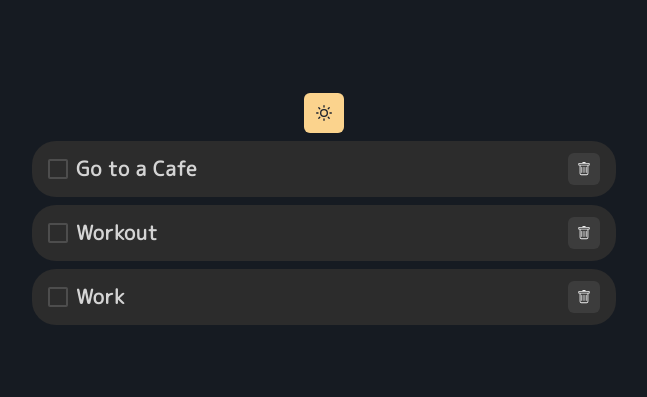
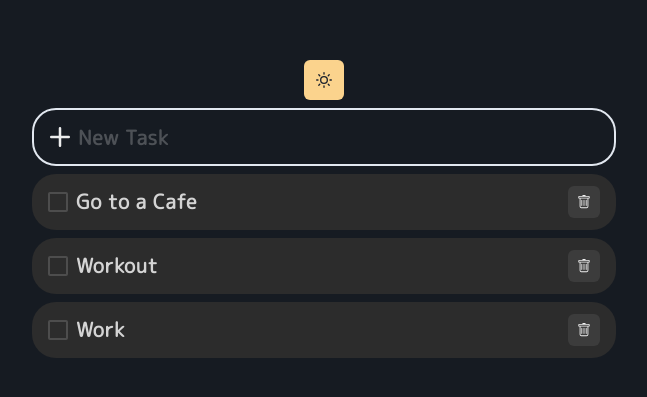
Before and after one commit to Teshell/animated-todo-app, a React (Create React App) app: page / in a window 1280 px wide. Shown: the part 183-580 px from the top of the page, without its empty margins (316-963 px from the left). Built offline with nearby package versions, Linux system fonts and the light colour scheme.

Commit message:
add task feature

```diff
--- a/package.json
+++ b/package.json
@@ -15,6 +15,7 @@
     "@types/react": "^18.0.17",
     "@types/react-dom": "^18.0.0",
     "framer-motion": "^7.2.1",
+    "nanoid": "^4.0.0",
     "react": "^18.2.0",
     "react-dom": "^18.2.0",
     "react-icons": "^4.4.0",
--- a/src/components/animated-task-label.tsx
+++ b/src/components/animated-task-label.tsx
@@ -13,7 +13,7 @@ const textBounceAnimation = {
 };
 
 const strikeThroughAnimation = {
-  openStrikeThrough: { width: "95%", opacity: 0.6 },
+  openStrikeThrough: { width: "100%", opacity: 0.6 },
   closeStrikeThrough: { width: 0 },
 };
 
@@ -29,6 +29,7 @@ const AnimatedTaskLabel = ({ strikeThrough, children, onClick }: Props) => {
       <Text
         cursor={"pointer"}
         title={"Edit this task"}
+        maxW={"96"}
         noOfLines={1}
         color={useColorModeValue("gray.700", "whiteAlpha.800")}
         fontWeight={"bold"}
--- a/src/components/task-item.tsx
+++ b/src/components/task-item.tsx
@@ -2,8 +2,6 @@ import { useCallback, useState } from "react";
 
 import { Icon } from "@chakra-ui/icons";
 import { BsTrash } from "react-icons/bs";
-
-import { AnimatePresence, motion } from "framer-motion";
 
 import {
   Box,
@@ -17,12 +15,12 @@ import {
 import AnimatedTaskLabel from "./animated-task-label";
 
 interface TaskItemProps {
-  id: number;
+  id: string;
   subject: string;
   done: boolean;
-  onSubjectChange: (id: number, newSubject: string) => void;
-  onToggleCheckbox: (id: number) => void;
-  onDeleteItem: (id: number) => void;
+  onSubjectChange: (id: string, newSubject: string) => void;
+  onToggleCheckbox: (id: string) => void;
+  onDeleteItem: (id: string) => void;
 }
 
 const TaskItem = ({
@@ -77,6 +75,7 @@ const TaskItem = ({
               fontSize={"xl"}
               noOfLines={1}
               value={subject}
+              placeholder="Task"
               autoFocus
               blur={done}
               onBlur={() => setIsEditing(false)}
--- a/src/components/task-list.tsx
+++ b/src/components/task-list.tsx
@@ -1,23 +1,27 @@
+import { AddIcon } from "@chakra-ui/icons";
+import { Box, Input, Stack } from "@chakra-ui/react";
 import { motion, AnimatePresence } from "framer-motion";
+
+import { nanoid } from "nanoid";
 
 import { useCallback, useState } from "react";
 import TaskItem from "./task-item";
 
 const initialData = [
   {
-    id: 1,
+    id: nanoid(10),
     subject: "Go to a Cafe",
     done: false,
   },
 
   {
-    id: 2,
+    id: nanoid(10),
     subject: "Workout",
     done: false,
   },
 
   {
-    id: 3,
+    id: nanoid(10),
     subject: "Work",
     done: false,
   },
@@ -25,8 +29,9 @@ const initialData = [
 
 const TaskList = () => {
   const [data, setData] = useState(initialData);
+  const [newTask, setNewTask] = useState("");
 
-  const handleSubjectChange = useCallback((id: number, newSubject: string) => {
+  const handleSubjectChange = useCallback((id: string, newSubject: string) => {
     setData((prevData) => {
       const newData = [...prevData];
       const index = prevData.findIndex((e) => e.id === id);
@@ -41,7 +46,7 @@ const TaskList = () => {
     });
   }, []);
 
-  const handleCheckbox = useCallback((id: number) => {
+  const handleCheckbox = useCallback((id: string) => {
     setData((prevData) => {
       const newData = [...prevData];
       const index = prevData.findIndex((e) => e.id === id);
@@ -56,7 +61,7 @@ const TaskList = () => {
     });
   }, []);
 
-  const handleDeleteItem = useCallback((id: number) => {
+  const handleDeleteItem = useCallback((id: string) => {
     setData((prevData) => {
       const index = prevData.findIndex((e) => e.id === id);
       const item = prevData[index];
@@ -68,6 +73,48 @@ const TaskList = () => {
   }, []);
 
   return (
+    <>
+      <Box
+        px={4}
+        py={3}
+        w="full"
+        borderColor={"gray.200"}
+        borderRadius={"3xl"}
+        borderWidth={2}
+        mb={2}
+      >
+        <Stack direction={"row"} spacing={"2"} align="center">
+          <AddIcon w={5} h={5} />
+          <Input
+            variant={"unstyled"}
+            fontWeight={"bold"}
+            letterSpacing={"wide"}
+            fontSize={"xl"}
+            value={newTask}
+            onChange={(e) => setNewTask(e.target.value)}
+            onKeyDown={(e) => {
+              if (e.key === "Enter" && newTask) {
+                const id = nanoid();
+
+                setData([
+                  ...data,
+                  {
+                    id,
+                    subject: newTask,
+                    done: false,
+                  },
+                ]);
+
+                setNewTask("");
+              }
+            }}
+            noOfLines={1}
+            placeholder="New Task"
+            autoFocus
+            w="full"
+          />
+        </Stack>
+      </Box>
       <AnimatePresence>
         {data.map((task) => (
           <motion.div
@@ -86,6 +133,7 @@ const TaskList = () => {
           </motion.div>
         ))}
       </AnimatePresence>
+    </>
   );
 };
 
--- a/src/index.tsx
+++ b/src/index.tsx
@@ -2,7 +2,7 @@ import ReactDOM from "react-dom/client";
 
 import { ChakraProvider, ColorModeScript } from "@chakra-ui/react";
 
-import Fonts from "./components/Fonts";
+import Fonts from "./components/fonts";
 import theme from "./theme";
 
 import App from "./App";
```
Also changed, not shown: 1 other file (tests, documents, lock files or other folders). Lines whose indentation alone changed are shown as unchanged.
